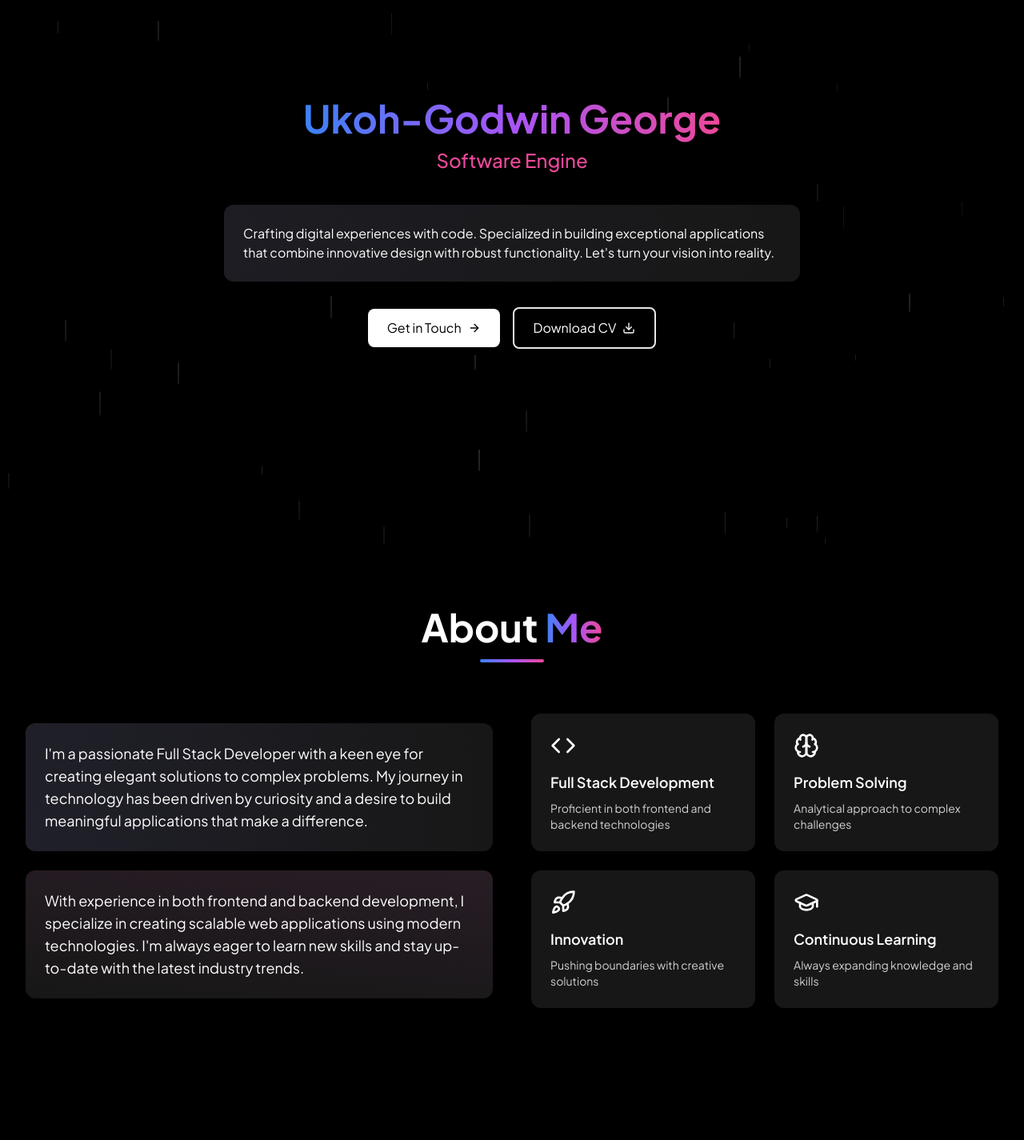
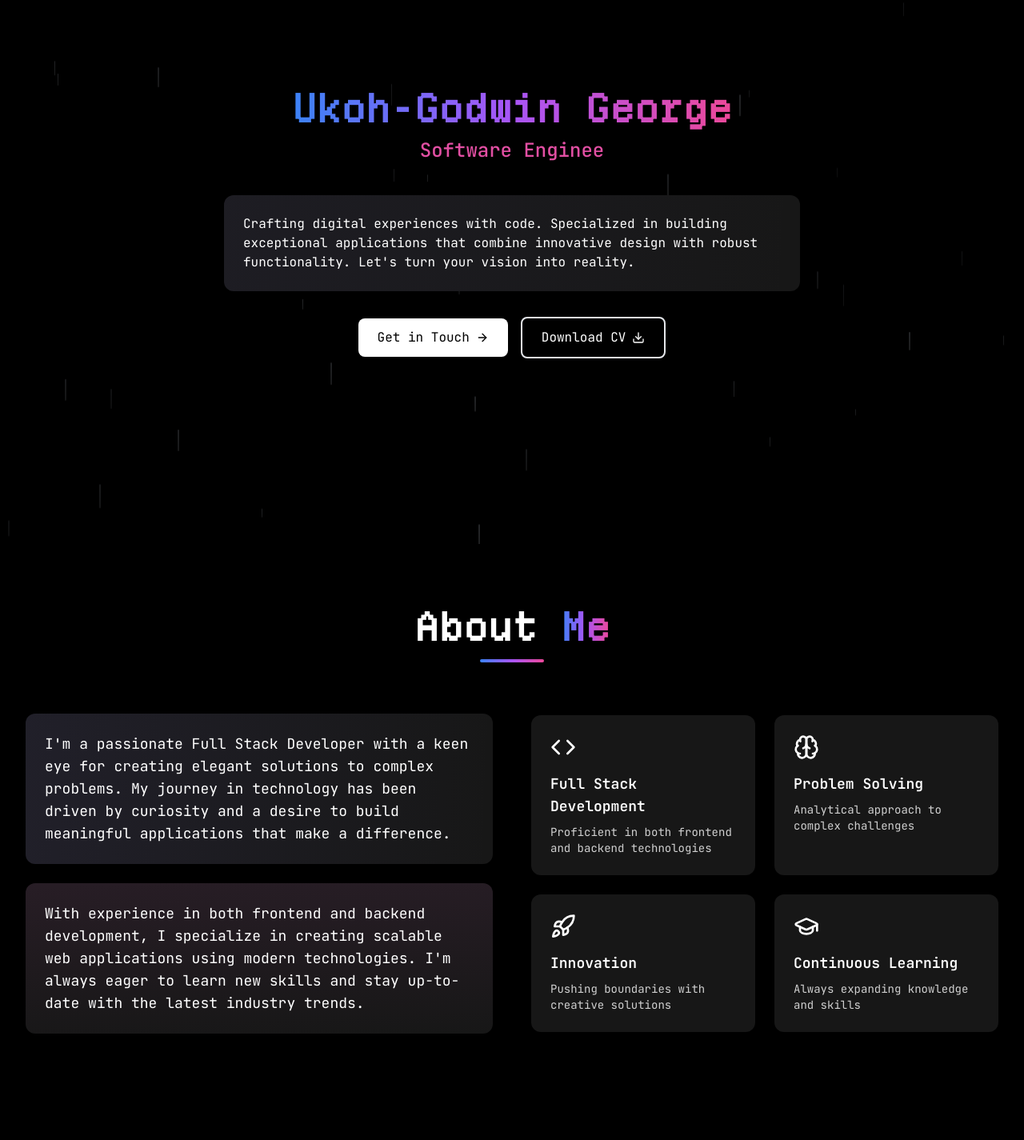
Before and after one commit to georgedevs/Portfolio-Web, a React (Vite) app: page / in a window 1280 px wide. Shown: the part 120-1545 px from the top of the page at 80% size. Built offline with nearby package versions, Linux system fonts and the light colour scheme.

Commit message:
font update

```diff
--- a/src/components/About.jsx
+++ b/src/components/About.jsx
@@ -72,7 +72,7 @@ const About = () => {
           className="text-center mb-16"
           variants={itemVariants}
         >
-          <h2 className="text-3xl sm:text-4xl lg:text-5xl font-bold mb-4">
+          <h2 className="text-3xl sm:text-4xl lg:text-5xl font-bold mb-4 font-departure">
             About <span className="bg-gradient-to-r from-blue-500 via-purple-500 to-pink-500 text-transparent bg-clip-text">Me</span>
           </h2>
           <div className={`h-1 w-20 mx-auto rounded-full bg-gradient-to-r from-blue-500 via-purple-500 to-pink-500`} />
--- a/src/components/Contact.jsx
+++ b/src/components/Contact.jsx
@@ -103,7 +103,7 @@ const Contact = () => {
           className="text-center mb-16"
           variants={itemVariants}
         >
-          <h2 className="text-3xl sm:text-4xl lg:text-5xl font-bold mb-4">
+          <h2 className="text-3xl sm:text-4xl lg:text-5xl font-bold mb-4 font-departure">
             Get in <span className="bg-gradient-to-r from-blue-500 via-purple-500 to-pink-500 text-transparent bg-clip-text">Touch</span>
           </h2>
           <div className="h-1 w-20 mx-auto rounded-full bg-gradient-to-r from-blue-500 via-purple-500 to-pink-500" />
--- a/src/components/Experience.jsx
+++ b/src/components/Experience.jsx
@@ -104,7 +104,7 @@ const Experience = () => {
           className="text-center mb-16"
           variants={itemVariants}
         >
-          <h2 className="text-3xl sm:text-4xl lg:text-5xl font-bold mb-4">
+          <h2 className="text-3xl sm:text-4xl lg:text-5xl font-bold mb-4 font-departure">
             My <span className="bg-gradient-to-r from-blue-500 via-purple-500 to-pink-500 text-transparent bg-clip-text">Experience</span>
           </h2>
           <div className="h-1 w-20 mx-auto rounded-full bg-gradient-to-r from-blue-500 via-purple-500 to-pink-500" />
--- a/src/components/Hero.jsx
+++ b/src/components/Hero.jsx
@@ -183,7 +183,7 @@ const ModernHero = () => {
             variants={mobileVariants.name}
             className="text-center"
           >
-            <h1 className="text-3xl sm:text-4xl lg:text-5xl font-bold mb-3">
+            <h1 className="text-3xl sm:text-4xl lg:text-5xl font-bold mb-3 font-departure">
               <span className="bg-gradient-to-r from-blue-500 via-purple-500 to-pink-500 text-transparent bg-clip-text">
                 {displayedName}
               </span>
--- a/src/components/Projects.jsx
+++ b/src/components/Projects.jsx
@@ -144,7 +144,7 @@ const Projects = () => {
           className="text-center mb-16"
           variants={itemVariants}
         >
-          <h2 className="text-3xl sm:text-4xl lg:text-5xl font-bold mb-4">
+          <h2 className="text-3xl sm:text-4xl lg:text-5xl font-bold mb-4 font-departure">
             Featured <span className="bg-gradient-to-r from-blue-500 via-purple-500 to-pink-500 text-transparent bg-clip-text">Projects</span>
           </h2>
           <div className="h-1 w-20 mx-auto rounded-full bg-gradient-to-r from-blue-500 via-purple-500 to-pink-500" />
--- a/src/components/Technologies.jsx
+++ b/src/components/Technologies.jsx
@@ -106,7 +106,7 @@ const Technologies = () => {
           className="text-center mb-16"
           variants={itemVariants}
         >
-          <h2 className="text-3xl sm:text-4xl lg:text-5xl font-bold mb-4">
+          <h2 className="text-3xl sm:text-4xl lg:text-5xl font-bold mb-4 font-departure">
             Tech <span className="bg-gradient-to-r from-blue-500 via-purple-500 to-pink-500 text-transparent bg-clip-text">Stack</span>
           </h2>
           <div className="h-1 w-20 mx-auto rounded-full bg-gradient-to-r from-blue-500 via-purple-500 to-pink-500" />
--- /dev/null
+++ b/src/fonts.css
@@ -0,0 +1,8 @@
+@font-face {
+    font-family: 'Departure Mono';
+    src: url('/fonts/DepartureMono-Regular.woff2') format('woff2'),
+         url('/fonts/DepartureMono-Regular.woff') format('woff');
+    font-weight: normal;
+    font-style: normal;
+    font-display: swap;
+  }
--- a/src/index.css
+++ b/src/index.css
@@ -1,14 +1,16 @@
-@import url('https://fonts.googleapis.com/css2?family=Plus+Jakarta+Sans:wght@200;300;400;500;600;700;800&display=swap');
+@import url('https://fonts.googleapis.com/css2?family=JetBrains+Mono:wght@100..800&display=swap');
+@import './fonts.css';
 
 @tailwind base;
 @tailwind components;
 @tailwind utilities;
 
 :root {
-  font-family: 'Plus Jakarta Sans', system-ui, -apple-system, sans-serif;
+  font-family: 'JetBrains Mono Variable', 'JetBrains Mono', monospace;
   -webkit-font-smoothing: antialiased;
   -moz-osx-font-smoothing: grayscale;
 }
+
 body {
   overflow-x: hidden;
 }
--- a/tailwind.config.js
+++ b/tailwind.config.js
@@ -7,6 +7,9 @@ export default {
   darkMode: 'class',
   theme: {
     extend: {
+      fontFamily: {
+        'departure': ['Departure Mono', 'monospace'],
+      },
       animation: {
         'pulse': 'pulse 2s cubic-bezier(0.4, 0, 0.6, 1) infinite',
       },
```
Also changed, not shown: public/fonts/DepartureMono-Regular.woff (added), public/fonts/DepartureMono-Regular.woff2 (added).
